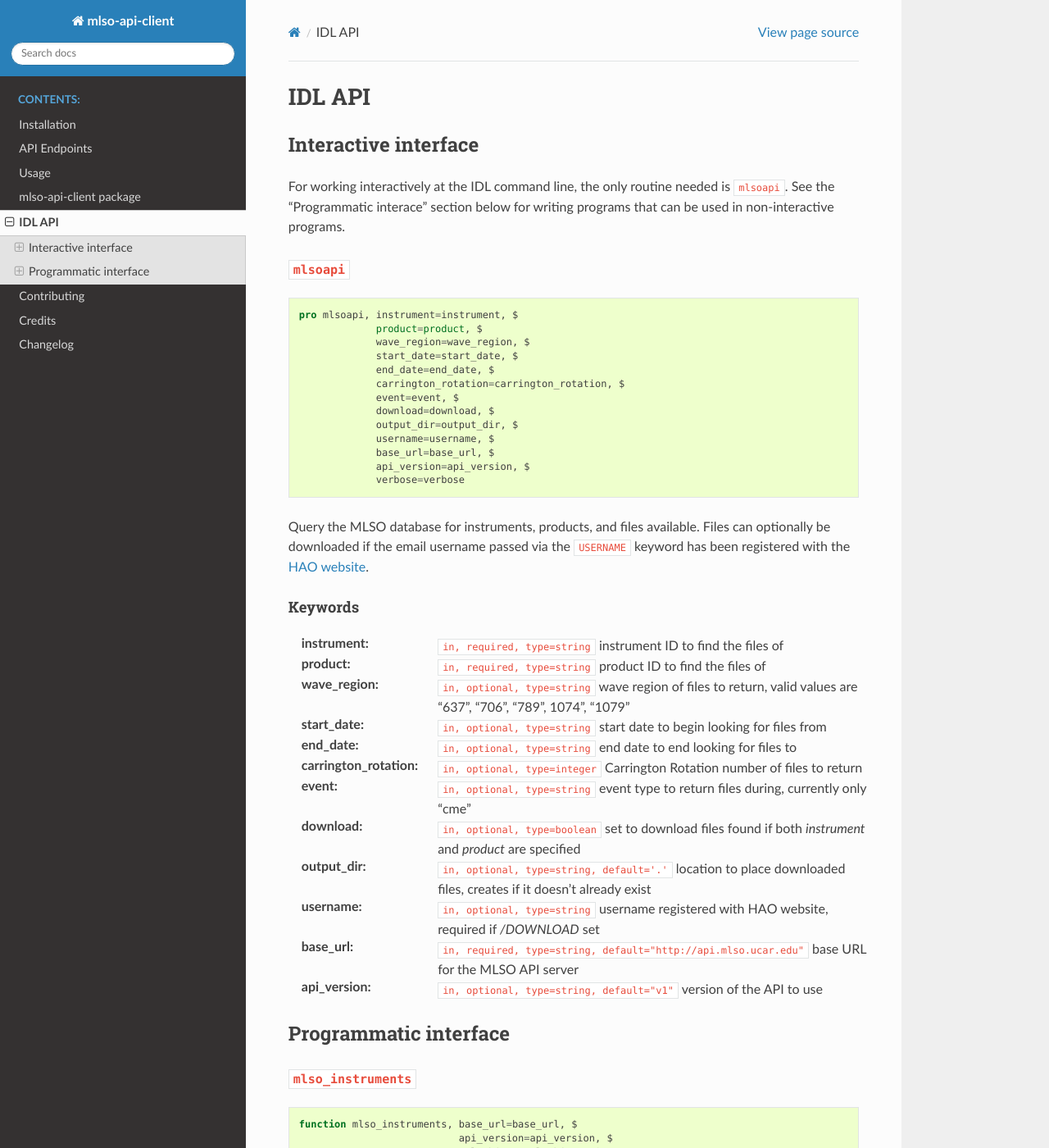
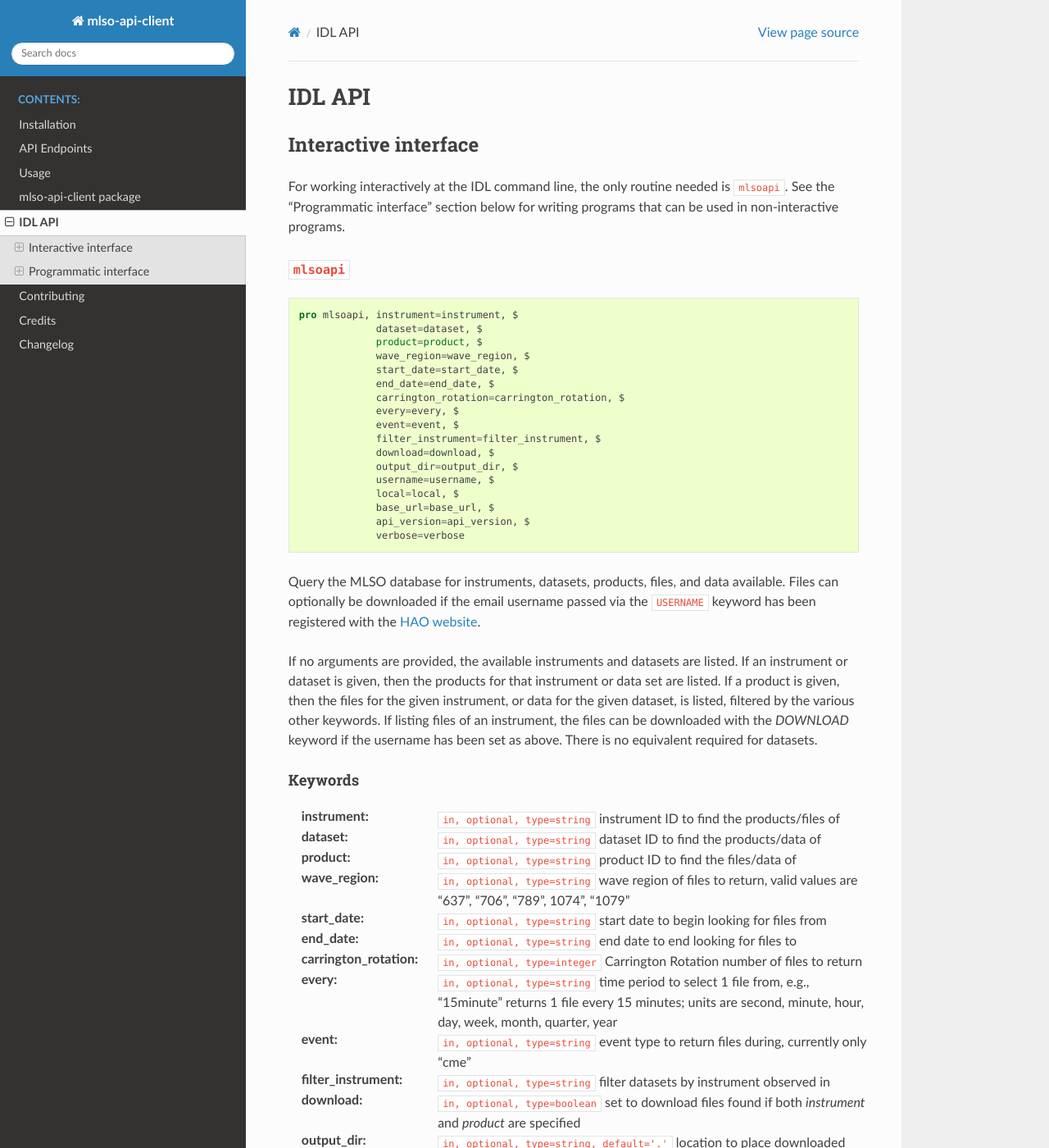
Before and after one commit to NCAR/mlso-api-client, a Sphinx documentation site: the page built from docs/idl-api.rst, in a window 1280 px wide and 1400 px high. Shown: the whole window at 82% size. Built offline with Sphinx 7.4.7 and the Read the Docs theme 3.1.0, drawn with Linux system fonts in a browser that asks for light colours; the version number is read from the project's files by our own code; some of the changed text lies outside the part shown.

Commit message:
Update IDL API docs for datasets

````diff
--- a/docs/idl-api.rst
+++ b/docs/idl-api.rst
@@ -5,7 +5,7 @@
 ---------------------
 
 For working interactively at the IDL command line, the only routine needed is
-``mlsoapi``. See the "Programmatic interace" section below for writing programs
+``mlsoapi``. See the "Programmatic interface" section below for writing programs
 that can be used in non-interactive programs.
 
 ``mlsoapi``
@@ -14,41 +14,57 @@
 .. code-block:: IDL
 
     pro mlsoapi, instrument=instrument, $
+                 dataset=dataset, $
                  product=product, $
                  wave_region=wave_region, $
                  start_date=start_date, $
                  end_date=end_date, $
                  carrington_rotation=carrington_rotation, $
+                 every=every, $
                  event=event, $
+                 filter_instrument=filter_instrument, $
                  download=download, $
                  output_dir=output_dir, $
                  username=username, $
+                 local=local, $
                  base_url=base_url, $
                  api_version=api_version, $
                  verbose=verbose
 
-Query the MLSO database for instruments, products, and files available. Files
-can optionally be downloaded if the email username passed via the ``USERNAME``
-keyword has been registered with the `HAO website`_.
+Query the MLSO database for instruments, datasets, products, files, and data
+available. Files can optionally be downloaded if the email username passed via
+the ``USERNAME`` keyword has been registered with the `HAO website`_.
 
 .. _HAO website: https://registration.hao.ucar.edu
+
+If no arguments are provided, the available instruments and datasets are listed.
+If an instrument or dataset is given, then the products for that instrument or
+data set are listed. If a product is given, then the files for the given
+instrument, or data for the given dataset, is listed, filtered by the various
+other keywords. If listing files of an instrument, the files can be downloaded
+with the `DOWNLOAD` keyword if the username has been set as above. There is no
+equivalent required for datasets.
 
 Keywords
 """"""""
 
-:instrument: ``in, required, type=string`` instrument ID to find the files of
-:product: ``in, required, type=string`` product ID to find the files of
+:instrument: ``in, optional, type=string`` instrument ID to find the products/files of
+:dataset: ``in, optional, type=string`` dataset ID to find the products/data of
+:product: ``in, optional, type=string`` product ID to find the files/data of
 :wave_region: ``in, optional, type=string`` wave region of files to return, valid values are "637", "706", "789", 1074", "1079"
 :start_date: ``in, optional, type=string`` start date to begin looking for files from
 :end_date: ``in, optional, type=string`` end date to end looking for files to
 :carrington_rotation: ``in, optional, type=integer`` Carrington Rotation number of files to return
+:every: ``in, optional, type=string`` time period to select 1 file from, e.g., "15minute" returns 1 file every 15 minutes; units are second, minute, hour, day, week, month, quarter, year
 :event: ``in, optional, type=string`` event type to return files during, currently only "cme"
+:filter_instrument: ``in, optional, type=string`` filter datasets by instrument observed in
 :download: ``in, optional, type=boolean`` set to download files found if both `instrument` and `product` are specified
 :output_dir: ``in, optional, type=string, default='.'`` location to place downloaded files, creates if it doesn't already exist
 :username: ``in, optional, type=string`` username registered with HAO website, required if `/DOWNLOAD` set
-:base_url: ``in, required, type=string, default="http://api.mlso.ucar.edu"`` base URL for the MLSO API server
+:local: ``in, optional, type=boolean`` set to use localhost as the API address
+:base_url: ``in, optional, type=string, default="http://api.mlso.ucar.edu"`` base URL for the MLSO API server
 :api_version: ``in, optional, type=string, default="v1"`` version of the API to use
-
+:verbose: ``in, optional, type=boolean`` set to print queried URLs and raw JSON responses
 
 Programmatic interface
 ----------------------
@@ -63,8 +79,36 @@
                                url_object=url_object, $
                                n_instruments=n_instruments
 
-Retrieve list of instruments from the ``/instruments/{instrument}`` endpoint
-with some of their properties.
+Retrieve list of instruments from the ``/instruments`` endpoint and some of
+their properties with the ``/instruments/{instrument}`` endpoint.
+
+Returns
+"""""""
+
+array of structures with fields "id", "name", "start_date", and "end_date", all
+strings
+
+Keywords
+""""""""
+
+:base_url: ``in, optional, type=string, default="http://api.mlso.ucar.edu"`` base URL for the API
+:api_version: ``in, optional, type=string, default="v1"`` version of the API to use
+:url_object: ``in, optional, type=IDLnetURL object`` existing `IDLnetURL` object if available
+:n_instruments: ``out, optional, type=long`` set to a named variable to retrieve the number of instruments
+
+
+``mlso_datasets``
+^^^^^^^^^^^^^^^^^
+
+.. code-block:: IDL
+
+    function mlso_datasets, base_url=base_url, $
+                            api_version=api_version, $
+                            url_object=url_object, $
+                            n_datasets=n_datasets
+
+Retrieve list of datasets from the ``/datasets`` endpoint and some of their
+properties with the ``/datasets/{dataset}`` endpoint.
 
 Returns
 """""""
@@ -93,20 +137,22 @@
                             n_products=n_products
 
 Retrieve information about the products available for a given instrument from
-the ``/instruments/{instrument}/products`` endpoint.
+the ``/instruments/{instrument}/products`` endpoint or for a given dataset from
+the ``/datasets/{dataset}/products`` endpoint..
 
 Returns
 """""""
 structure with field "products" which is an array of structures with fields
-"id", "title", and "description"
+"id", "name", and "description"
 
 Params
 """"""
 
-:instrument: ``in, required, type=string`` instrument ID to find the products of
+:instrument: ``in, required, type=string`` instrument or dataset ID to find the products of
 
 Keywords
 """"""""
+:is_dataset: ``in, optional, type=boolean`` set to indicate that the `instrument` argument is actually a dataset
 :base_url: ``in, optional, type=string, default="http://api.mlso.ucar.edu"`` base URL for the API
 :api_version: ``in, optional, type=string, default="v1"`` version of the API to use
 :url_object: ``in, optional, type=IDLnetURL object`` existing `IDLnetURL` object if available
@@ -191,3 +237,44 @@
 :api_version: ``in, optional, type=string, default="v1"`` version of the API to use
 :url_object: ``in, optional, type=IDLnetURL object`` existing `IDLnetURL` object if available
 :verbose: ``in, optional, type=boolean`` set to print log messages to the console
+
+
+``mlso_data``
+^^^^^^^^^^^^^
+
+.. code-block:: IDL
+
+    function mlso_data, dataset, product, $
+                         n_data=n_data, $
+                         start_date=start_date, $
+                         end_date=end_date, $
+                         instrument=instrument, $
+                         base_url=base_url, $
+                         api_version=api_version, $
+                         url_object=url_object
+
+Retrieve information about the data available for a given dataset and product
+from the ``/datasets/{dataset}/products/{product}`` endpoint.
+
+Returns
+"""""""
+
+array of structures with fields "date_obs", "date_end", "instrument", "type",
+"quadrant", and "comment"
+
+Params
+""""""
+
+:dataset: ``in, required, type=string`` dataset ID to retrieve date for
+:product: ``in, required, type=string`` product ID for instrument to retrieve data for
+
+Keywords
+""""""""
+
+:n_data: ``out, optional, type=long`` set to a named variable to retrieve the number of files
+:start_date: ``in, optional, type=string`` start date to begin looking for files from
+:end_date: ``in, optional, type=string`` end date to end looking for files to
+:instrument: ``in, optional, type=string`` filter datasets by instrument observed in
+:base_url: ``in, optional, type=string, default="http://api.mlso.ucar.edu"`` base URL for the APIå
+:api_version: ``in, optional, type=string, default="v1"``` version of the API to use
+:url_object: ``in, optional, type=IDLnetURL object`` existing `IDLnetURL` object if available
````
